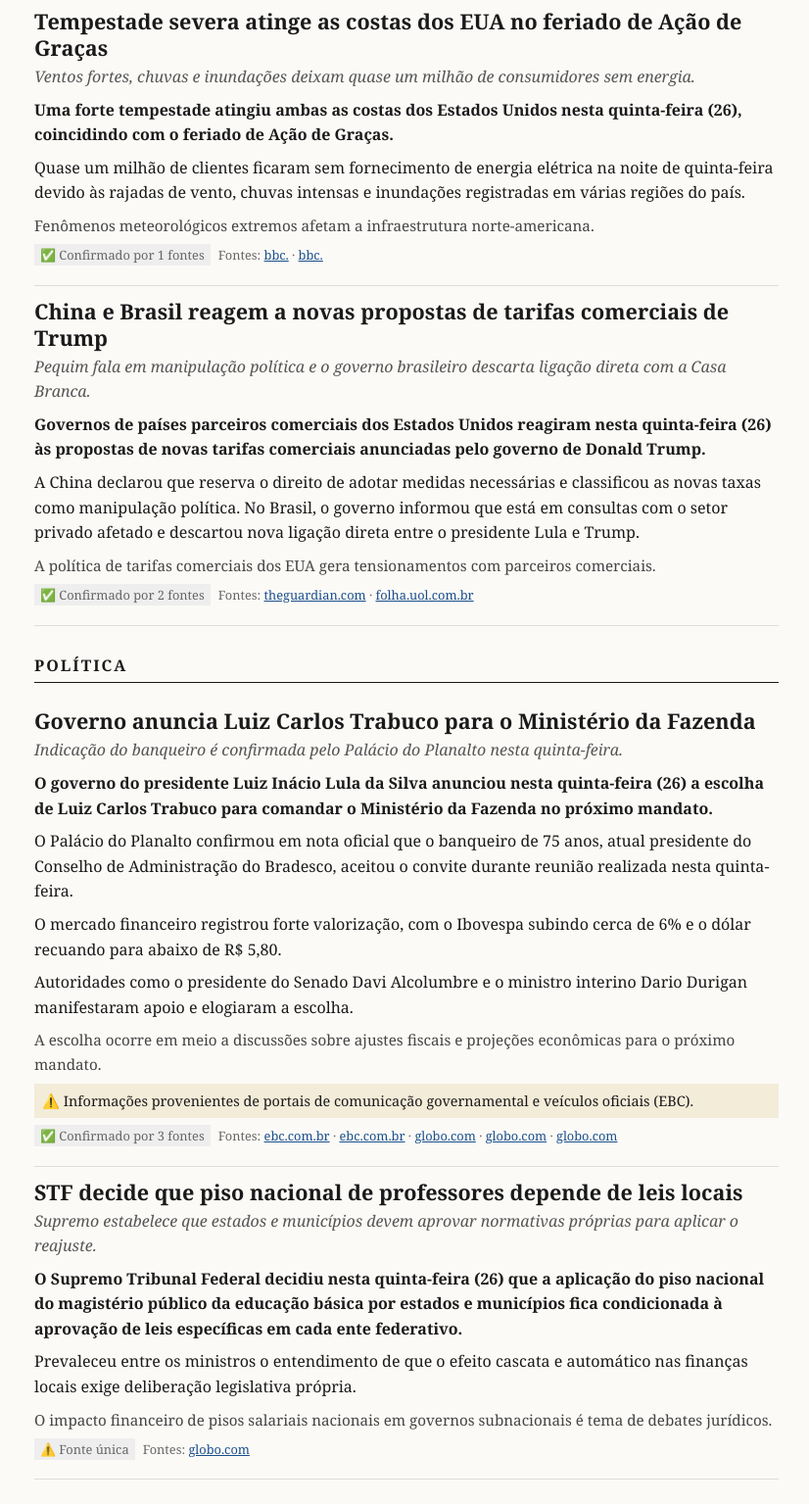
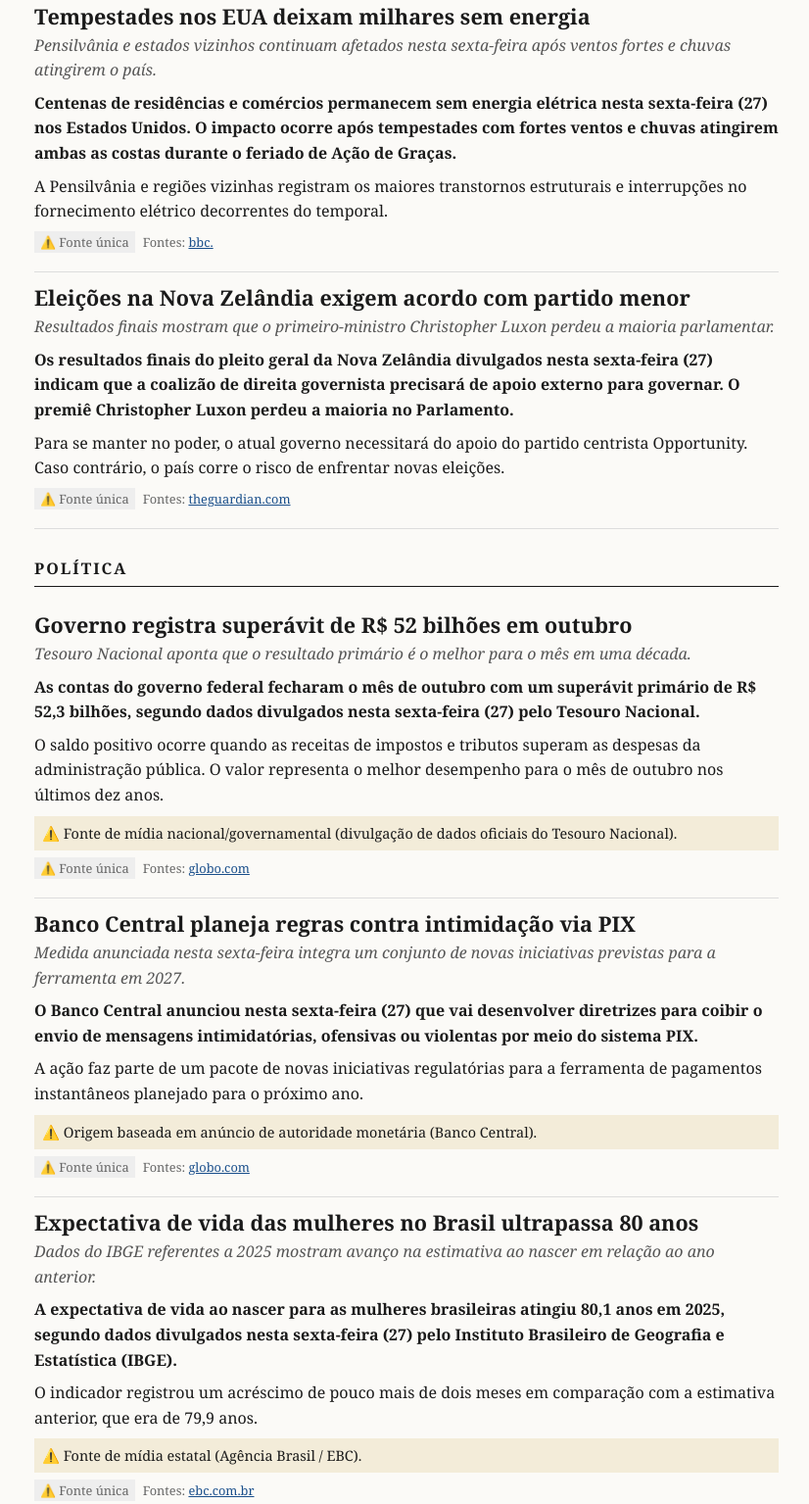
Before and after one commit to VitorinoBR/Noticias, a plain HTML site: page index.html in a window 1280 px wide. Shown: the part 521-2056 px from the top of the page at 98% size, without its empty margins (225-1051 px from the left). Drawn offline with Linux system fonts and the light colour scheme.

Commit message:
Atualização de edição: 2026-11-27-12h.html

```diff
--- a/index.html
+++ b/index.html
@@ -3,75 +3,84 @@
 <head>
 <meta charset='UTF-8'>
 <meta name='viewport' content='width=device-width, initial-scale=1'>
-<title>Global Insights - Resumo do dia</title>
+<title>Global Insights - Edição das 12h</title>
 <style>body{font-family:Georgia,Times,serif;max-width:760px;margin:0 auto;padding:16px;line-height:1.6;color:#1a1a1a;background:#fbfaf7}a{color:#1a4f8b}.masthead{text-align:center;border-bottom:4px double #1a1a1a;margin-bottom:8px}.masthead h1{font-size:2.4rem;margin:8px 0 4px;letter-spacing:1px}.edicao{margin:0 0 10px;font-size:.9rem;text-transform:capitalize;color:#555}section h2{font-size:1rem;text-transform:uppercase;letter-spacing:2px;border-bottom:1px solid #1a1a1a;padding-bottom:4px;margin-top:28px}.materia{padding:12px 0;border-bottom:1px solid #ddd}.materia h3{font-size:1.35rem;line-height:1.25;margin:0 0 4px}.fina{font-style:italic;color:#555;margin:0 0 8px}.lide{font-weight:bold;margin:0 0 8px}.materia p{margin:0 0 8px}.contexto{color:#444;font-size:.95rem}.diverge,.alerta{font-size:.9rem;background:#f3ecd9;padding:6px 8px}.meta{font-size:.8rem;color:#666}.selo{background:#eee;padding:2px 6px;margin-right:8px}.acompanhar li{margin-bottom:6px}footer{margin-top:32px;border-top:1px solid #999;font-size:.8rem;color:#666}@media (prefers-color-scheme:dark){body{background:#121212;color:#e8e8e8}a{color:#8ab4f8}.fina,.contexto,.meta,footer{color:#aaa}.selo{background:#2a2a2a}.diverge,.alerta{background:#2b2618}.masthead,section h2{border-color:#e8e8e8}.materia{border-color:#333}}</style>
 </head>
 <body>
-<header class='masthead'><h1>Global Insights</h1><p class='edicao'>quinta-feira, 26 de novembro de 2026 · Resumo do dia</p></header>
+<header class='masthead'><h1>Global Insights</h1><p class='edicao'>sexta-feira, 27 de novembro de 2026 · Edição das 12h</p></header>
 <main><section><h2>Geopolítica</h2><article class='materia'>
-<h3>Zelensky critica foco dos EUA e postura em relação a Putin</h3>
-<p class='fina'>Presidente ucraniano afirma que Washington prioriza o Oriente Médio em detrimento da Rússia.</p>
-<p class='lide'>O presidente da Ucrânia, Volodymyr Zelensky, expressou frustração com os Estados Unidos nesta quinta-feira (26), afirmando que há foco excessivo no Oriente Médio e pouca pressão sobre a Rússia.</p>
-<p>Em entrevista à BBC, Zelensky classificou como &#39;estranha&#39; a descrição feita por Donald Trump de Vladimir Putin como um amigo.</p>
-<p class='contexto'>O conflito entre Ucrânia e Rússia se estende por anos, com impactos severos sobre a rede elétrica ucraniana.</p>
+<h3>Zelensky critica relação entre Trump e Putin</h3>
+<p class='fina'>Presidente ucraniano afirma que os Estados Unidos não estão pressionando a Rússia de forma suficiente nas negociações de paz.</p>
+<p class='lide'>Em entrevista divulgada nesta sexta-feira (27), o presidente da Ucrânia, Volodymyr Zelensky, criticou o que chamou de aproximação estranha entre Donald Trump e Vladimir Putin. Ele expressou frustração com o posicionamento norte-americano no conflito.</p>
+<p>Segundo a BBC, Zelensky declarou que os Estados Unidos ainda não exercem a pressão necessária sobre Moscou para alcançar o fim da guerra. O líder ucraniano apontou que a dinâmica entre os dois políticos afeta os rumos diplomáticos.</p>
+
 
 
 <p class='meta'><span class='selo'>⚠️ Fonte única</span>Fontes: <a href='https://www.bbc.co.uk/news/articles/c820q9wgrpyyo?at_medium=RSS&amp;at_campaign=rss' target='_blank' rel='noopener noreferrer'>bbc.</a></p>
 </article><article class='materia'>
-<h3>Tempestade severa atinge as costas dos EUA no feriado de Ação de Graças</h3>
-<p class='fina'>Ventos fortes, chuvas e inundações deixam quase um milhão de consumidores sem energia.</p>
-<p class='lide'>Uma forte tempestade atingiu ambas as costas dos Estados Unidos nesta quinta-feira (26), coincidindo com o feriado de Ação de Graças.</p>
-<p>Quase um milhão de clientes ficaram sem fornecimento de energia elétrica na noite de quinta-feira devido às rajadas de vento, chuvas intensas e inundações registradas em várias regiões do país.</p>
-<p class='contexto'>Fenômenos meteorológicos extremos afetam a infraestrutura norte-americana.</p>
+<h3>Tempestades nos EUA deixam milhares sem energia</h3>
+<p class='fina'>Pensilvânia e estados vizinhos continuam afetados nesta sexta-feira após ventos fortes e chuvas atingirem o país.</p>
+<p class='lide'>Centenas de residências e comércios permanecem sem energia elétrica nesta sexta-feira (27) nos Estados Unidos. O impacto ocorre após tempestades com fortes ventos e chuvas atingirem ambas as costas durante o feriado de Ação de Graças.</p>
+<p>A Pensilvânia e regiões vizinhas registram os maiores transtornos estruturais e interrupções no fornecimento elétrico decorrentes do temporal.</p>
 
 
-<p class='meta'><span class='selo'>✅ Confirmado por 1 fontes</span>Fontes: <a href='https://www.bbc.co.uk/news/articles/ckm2mz3prq77o?at_medium=RSS&amp;at_campaign=rss' target='_blank' rel='noopener noreferrer'>bbc.</a> · <a href='https://www.bbc.co.uk/news/videos/cq808d704m22o?at_medium=RSS&amp;at_campaign=rss' target='_blank' rel='noopener noreferrer'>bbc.</a></p>
+
+<p class='meta'><span class='selo'>⚠️ Fonte única</span>Fontes: <a href='https://www.bbc.co.uk/news/articles/cre3dj5n7dpwo?at_medium=RSS&amp;at_campaign=rss' target='_blank' rel='noopener noreferrer'>bbc.</a></p>
 </article><article class='materia'>
-<h3>China e Brasil reagem a novas propostas de tarifas comerciais de Trump</h3>
-<p class='fina'>Pequim fala em manipulação política e o governo brasileiro descarta ligação direta com a Casa Branca.</p>
-<p class='lide'>Governos de países parceiros comerciais dos Estados Unidos reagiram nesta quinta-feira (26) às propostas de novas tarifas comerciais anunciadas pelo governo de Donald Trump.</p>
-<p>A China declarou que reserva o direito de adotar medidas necessárias e classificou as novas taxas como manipulação política. No Brasil, o governo informou que está em consultas com o setor privado afetado e descartou nova ligação direta entre o presidente Lula e Trump.</p>
-<p class='contexto'>A política de tarifas comerciais dos EUA gera tensionamentos com parceiros comerciais.</p>
+<h3>Eleições na Nova Zelândia exigem acordo com partido menor</h3>
+<p class='fina'>Resultados finais mostram que o primeiro-ministro Christopher Luxon perdeu a maioria parlamentar.</p>
+<p class='lide'>Os resultados finais do pleito geral da Nova Zelândia divulgados nesta sexta-feira (27) indicam que a coalizão de direita governista precisará de apoio externo para governar. O premiê Christopher Luxon perdeu a maioria no Parlamento.</p>
+<p>Para se manter no poder, o atual governo necessitará do apoio do partido centrista Opportunity. Caso contrário, o país corre o risco de enfrentar novas eleições.</p>
 
 
-<p class='meta'><span class='selo'>✅ Confirmado por 2 fontes</span>Fontes: <a href='https://www.theguardian.com/us-news/2026/nov/26/brazil-china-react-to-new-trump-tariffs-threat' target='_blank' rel='noopener noreferrer'>theguardian.com</a> · <a href='https://redir.folha.com.br/redir/online/poder/rss091/*https://www1.folha.uol.com.br/mercado/2026/11/governo-descarta-nova-ligacao-de-lula-a-trump-sobre-tarifas-e-aguarda-setor-privado.shtml' target='_blank' rel='noopener noreferrer'>folha.uol.com.br</a></p>
+
+<p class='meta'><span class='selo'>⚠️ Fonte única</span>Fontes: <a href='https://www.theguardian.com/world/2026/nov/27/new-zealand-nz-election-2026-final-results' target='_blank' rel='noopener noreferrer'>theguardian.com</a></p>
 </article></section><section><h2>Política</h2><article class='materia'>
-<h3>Governo anuncia Luiz Carlos Trabuco para o Ministério da Fazenda</h3>
-<p class='fina'>Indicação do banqueiro é confirmada pelo Palácio do Planalto nesta quinta-feira.</p>
-<p class='lide'>O governo do presidente Luiz Inácio Lula da Silva anunciou nesta quinta-feira (26) a escolha de Luiz Carlos Trabuco para comandar o Ministério da Fazenda no próximo mandato.</p>
-<p>O Palácio do Planalto confirmou em nota oficial que o banqueiro de 75 anos, atual presidente do Conselho de Administração do Bradesco, aceitou o convite durante reunião realizada nesta quinta-feira.</p><p>O mercado financeiro registrou forte valorização, com o Ibovespa subindo cerca de 6% e o dólar recuando para abaixo de R$ 5,80.</p><p>Autoridades como o presidente do Senado Davi Alcolumbre e o ministro interino Dario Durigan manifestaram apoio e elogiaram a escolha.</p>
-<p class='contexto'>A escolha ocorre em meio a discussões sobre ajustes fiscais e projeções econômicas para o próximo mandato.</p>
-
-<p class='alerta'>⚠️ Informações provenientes de portais de comunicação governamental e veículos oficiais (EBC).</p>
-<p class='meta'><span class='selo'>✅ Confirmado por 3 fontes</span>Fontes: <a href='https://agenciabrasil.ebc.com.br/economia/noticia/2026-11/trabuco-aceita-convite-de-lula-para-comandar-fazenda-diz-planalto' target='_blank' rel='noopener noreferrer'>ebc.com.br</a> · <a href='https://agenciabrasil.ebc.com.br/economia/noticia/2026-11/bolsa-sobe-6-e-tem-maior-alta-desde-o-1o-turno-dolar-cai-r-574' target='_blank' rel='noopener noreferrer'>ebc.com.br</a> · <a href='https://g1.globo.com/economia/noticia/2026/11/26/um-pais-caminha-bem-quando-conduzido-com-seriedade-e-etica-diz-durigan-apos-anuncio-de-trabuco-na-fazenda.ghtml' target='_blank' rel='noopener noreferrer'>globo.com</a> · <a href='https://g1.globo.com/politica/noticia/2026/11/26/alcolumbre-elogia-escolha-de-trabuco-para-o-ministerio-da-fazenda-e-destaca-habilidade-de-dialogo.ghtml' target='_blank' rel='noopener noreferrer'>globo.com</a> · <a href='https://g1.globo.com/politica/noticia/2026/11/26/governo-lula-anuncia-trabuco-para-ministerio-da-fazenda.ghtml' target='_blank' rel='noopener noreferrer'>globo.com</a></p>
-</article><article class='materia'>
-<h3>STF decide que piso nacional de professores depende de leis locais</h3>
-<p class='fina'>Supremo estabelece que estados e municípios devem aprovar normativas próprias para aplicar o reajuste.</p>
-<p class='lide'>O Supremo Tribunal Federal decidiu nesta quinta-feira (26) que a aplicação do piso nacional do magistério público da educação básica por estados e municípios fica condicionada à aprovação de leis específicas em cada ente federativo.</p>
-<p>Prevaleceu entre os ministros o entendimento de que o efeito cascata e automático nas finanças locais exige deliberação legislativa própria.</p>
-<p class='contexto'>O impacto financeiro de pisos salariais nacionais em governos subnacionais é tema de debates jurídicos.</p>
+<h3>Governo registra superávit de R$ 52 bilhões em outubro</h3>
+<p class='fina'>Tesouro Nacional aponta que o resultado primário é o melhor para o mês em uma década.</p>
+<p class='lide'>As contas do governo federal fecharam o mês de outubro com um superávit primário de R$ 52,3 bilhões, segundo dados divulgados nesta sexta-feira (27) pelo Tesouro Nacional.</p>
+<p>O saldo positivo ocorre quando as receitas de impostos e tributos superam as despesas da administração pública. O valor representa o melhor desempenho para o mês de outubro nos últimos dez anos.</p>
 
 
-<p class='meta'><span class='selo'>⚠️ Fonte única</span>Fontes: <a href='https://g1.globo.com/politica/noticia/2026/11/26/stf-decide-que-aplicacao-piso-nacional-de-professores-depende-de-lei-aprovada-em-estados-e-municipios.ghtml' target='_blank' rel='noopener noreferrer'>globo.com</a></p>
-</article></section><section><h2>Ciência</h2><article class='materia'>
-<h3>Fóssil de 345 milhões de anos revela características de anfíbio</h3>
-<p class='fina'>Imagens de raio-X de alta tecnologia identificam guelras e dentes em espécime famoso.</p>
-<p class='lide'>Um famoso fóssil datado de 345 milhões de anos foi reclassificado por cientistas após análises avançadas com imagens de raio-X.</p>
-<p>O que antes era considerado um réptil primitivo revelou possuir milhares de dentes minúsculos e guelras ocultas, indicando tratar-se de uma criatura aquática ou anfíbia.</p>
-<p class='contexto'>Novas tecnologias de imagem auxiliam na compreensão sobre a evolução de espécies antigas.</p>
+<p class='alerta'>⚠️ Fonte de mídia nacional/governamental (divulgação de dados oficiais do Tesouro Nacional).</p>
+<p class='meta'><span class='selo'>⚠️ Fonte única</span>Fontes: <a href='https://g1.globo.com/economia/noticia/2026/11/27/contas-do-governo-tem-superavit-de-r-52-bilhoes-em-outubro-melhor-saldo-para-o-mes-em-dez-anos.ghtml' target='_blank' rel='noopener noreferrer'>globo.com</a></p>
+</article><article class='materia'>
+<h3>Banco Central planeja regras contra intimidação via PIX</h3>
+<p class='fina'>Medida anunciada nesta sexta-feira integra um conjunto de novas iniciativas previstas para a ferramenta em 2027.</p>
+<p class='lide'>O Banco Central anunciou nesta sexta-feira (27) que vai desenvolver diretrizes para coibir o envio de mensagens intimidatórias, ofensivas ou violentas por meio do sistema PIX.</p>
+<p>A ação faz parte de um pacote de novas iniciativas regulatórias para a ferramenta de pagamentos instantâneos planejado para o próximo ano.</p>
 
 
-<p class='meta'><span class='selo'>⚠️ Fonte única</span>Fontes: <a href='https://www.sciencedaily.com/releases/2026/11/261125045307.htm' target='_blank' rel='noopener noreferrer'>sciencedaily.com</a></p>
+<p class='alerta'>⚠️ Origem baseada em anúncio de autoridade monetária (Banco Central).</p>
+<p class='meta'><span class='selo'>⚠️ Fonte única</span>Fontes: <a href='https://g1.globo.com/economia/noticia/2026/11/27/pix-bc-vai-desenvolver-regras-para-coibir-envio-de-mensagens-intimidatorias.ghtml' target='_blank' rel='noopener noreferrer'>globo.com</a></p>
 </article><article class='materia'>
-<h3>Cientistas descobrem lagos subaquáticos de alta salinidade no Mar Vermelho</h3>
-<p class='fina'>Ambientes extremos e livres de oxigênio abrigam formas de vida microbiana a grande profundidade.</p>
-<p class='lide'>Pesquisadores encontraram lagos submarinos raros, conhecidos como piscinas de salmoura, a mais de uma milha de profundidade no Mar Vermelho.</p>
-<p>Os locais, extremamente salinos e sem oxigênio, surpreenderam os cientistas por apresentarem comunidades de microrganismos, oferecendo possíveis pistas sobre os oceanos antigos da Terra e a vida em outros planetas.</p>
-<p class='contexto'>O estudo de ambientes marinhos extremos amplia o conhecimento científico.</p>
+<h3>Expectativa de vida das mulheres no Brasil ultrapassa 80 anos</h3>
+<p class='fina'>Dados do IBGE referentes a 2025 mostram avanço na estimativa ao nascer em relação ao ano anterior.</p>
+<p class='lide'>A expectativa de vida ao nascer para as mulheres brasileiras atingiu 80,1 anos em 2025, segundo dados divulgados nesta sexta-feira (27) pelo Instituto Brasileiro de Geografia e Estatística (IBGE).</p>
+<p>O indicador registrou um acréscimo de pouco mais de dois meses em comparação com a estimativa anterior, que era de 79,9 anos.</p>
 
 
-<p class='meta'><span class='selo'>⚠️ Fonte única</span>Fontes: <a href='https://www.sciencedaily.com/releases/2026/11/261125045259.htm' target='_blank' rel='noopener noreferrer'>sciencedaily.com</a></p>
-</article></section><section class='acompanhar'><h2>Para acompanhar amanhã</h2><ul><li>A tramitação e os desdobramentos políticos em torno da futura posse de Luiz Carlos Trabuco no Ministério da Fazenda.</li><li>A evolução dos impactos das tempestades severas que atingem as regiões costeiras dos Estados Unidos.</li><li>As reações internacionais oficiais e do setor privado às novas propostas de tarifas comerciais dos Estados Unidos.</li></ul></section></main>
-<footer><p>Apuração automatizada: 4 confirmadas, 3 de fonte única, 0 com divergência, 0 descartadas.</p><p>Resumo automatizado de fontes públicas. Confira sempre o link original.</p></footer>
+<p class='alerta'>⚠️ Fonte de mídia estatal (Agência Brasil / EBC).</p>
+<p class='meta'><span class='selo'>⚠️ Fonte única</span>Fontes: <a href='https://agenciabrasil.ebc.com.br/geral/noticia/2026-11/expectativa-de-vida-das-mulheres-no-brasil-supera-os-80-anos' target='_blank' rel='noopener noreferrer'>ebc.com.br</a></p>
+</article></section><section><h2>Ciência</h2><article class='materia'>
+<h3>Cientistas transformam plástico rígido em óleo lubrificante</h3>
+<p class='fina'>Pesquisadores da Virgínia Tech desenvolvem processo químico para reaproveitar PVC em três horas.</p>
+<p class='lide'>Pesquisadores da Virgínia Tech descobriram um método para converter um dos plásticos mais difíceis de reciclar do mundo em ingrediente para óleos lubrificantes de alto desempenho.</p>
+<p>A técnica desenvolvida transforma o PVC descartado em material útil em um intervalo de três horas, oferecendo uma alternativa para um grande desafio ambiental.</p>
+
+
+
+<p class='meta'><span class='selo'>⚠️ Fonte única</span>Fontes: <a href='https://www.sciencedaily.com/releases/2026/11/261126033501.htm' target='_blank' rel='noopener noreferrer'>sciencedaily.com</a></p>
+</article><article class='materia'>
+<h3>Estudo identifica fases de maior vulnerabilidade a telas</h3>
+<p class='fina'>Pesquisa aponta infância e início da vida escolar como períodos críticos para aprendizado e memória.</p>
+<p class='lide'>Cientistas identificaram duas faixas etárias nas quais a exposição excessiva a telas pode ser mais prejudicial para o desempenho acadêmico e a memória de crianças.</p>
+<p>O estudo aponta que a infância e o início da escolarização formal representam janelas de desenvolvimento sensíveis, onde o uso prolongado de dispositivos foi associado a notas mais baixas e menor memória operacional.</p>
+
+
+
+<p class='meta'><span class='selo'>⚠️ Fonte única</span>Fontes: <a href='https://www.sciencedaily.com/releases/2026/11/261126033220.htm' target='_blank' rel='noopener noreferrer'>sciencedaily.com</a></p>
+</article></section></main>
+<footer><p>Apuração automatizada: 0 confirmadas, 8 de fonte única, 0 com divergência, 0 descartadas.</p><p>Resumo automatizado de fontes públicas. Confira sempre o link original.</p></footer>
 </body>
 </html>
```
